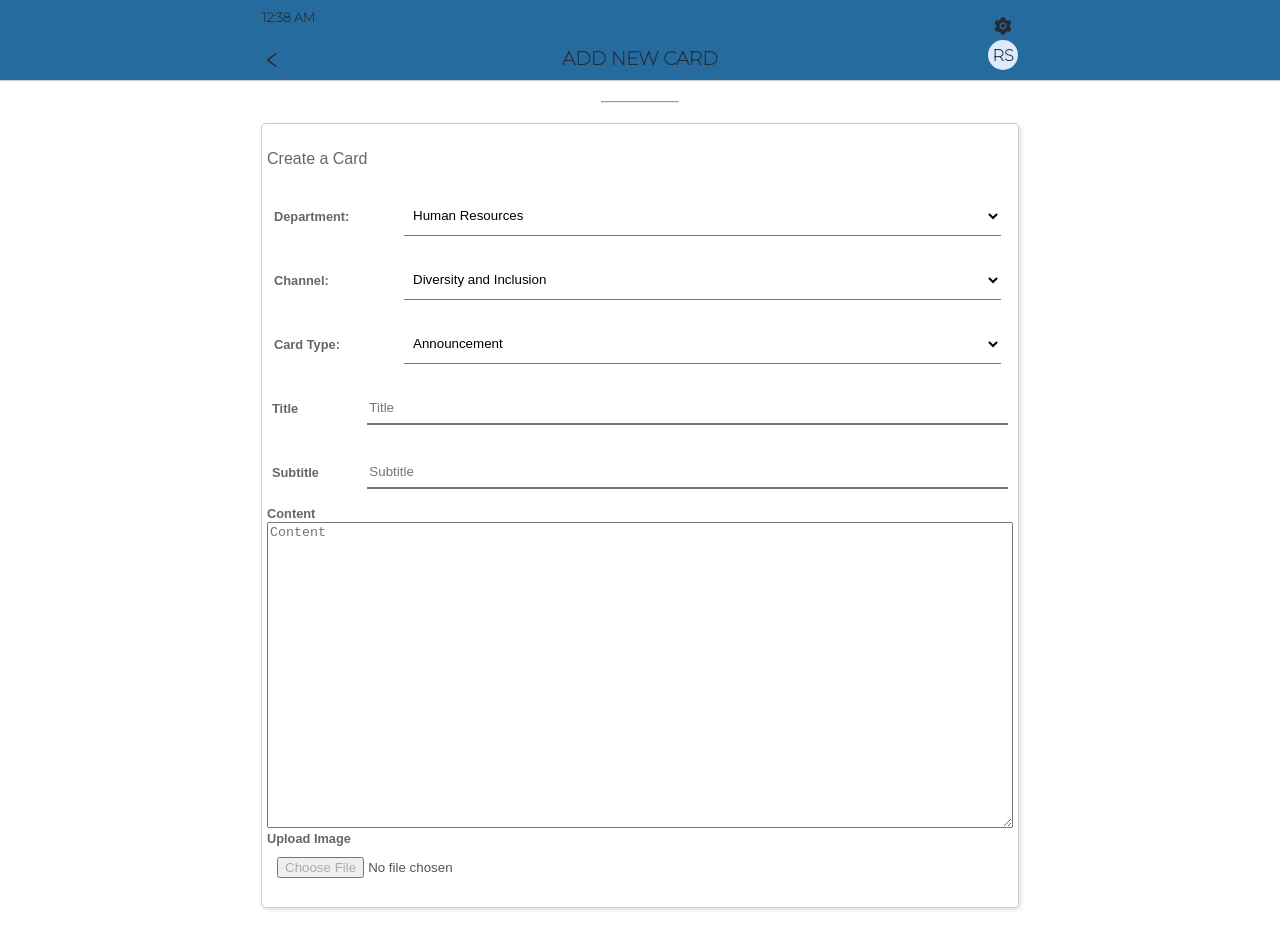
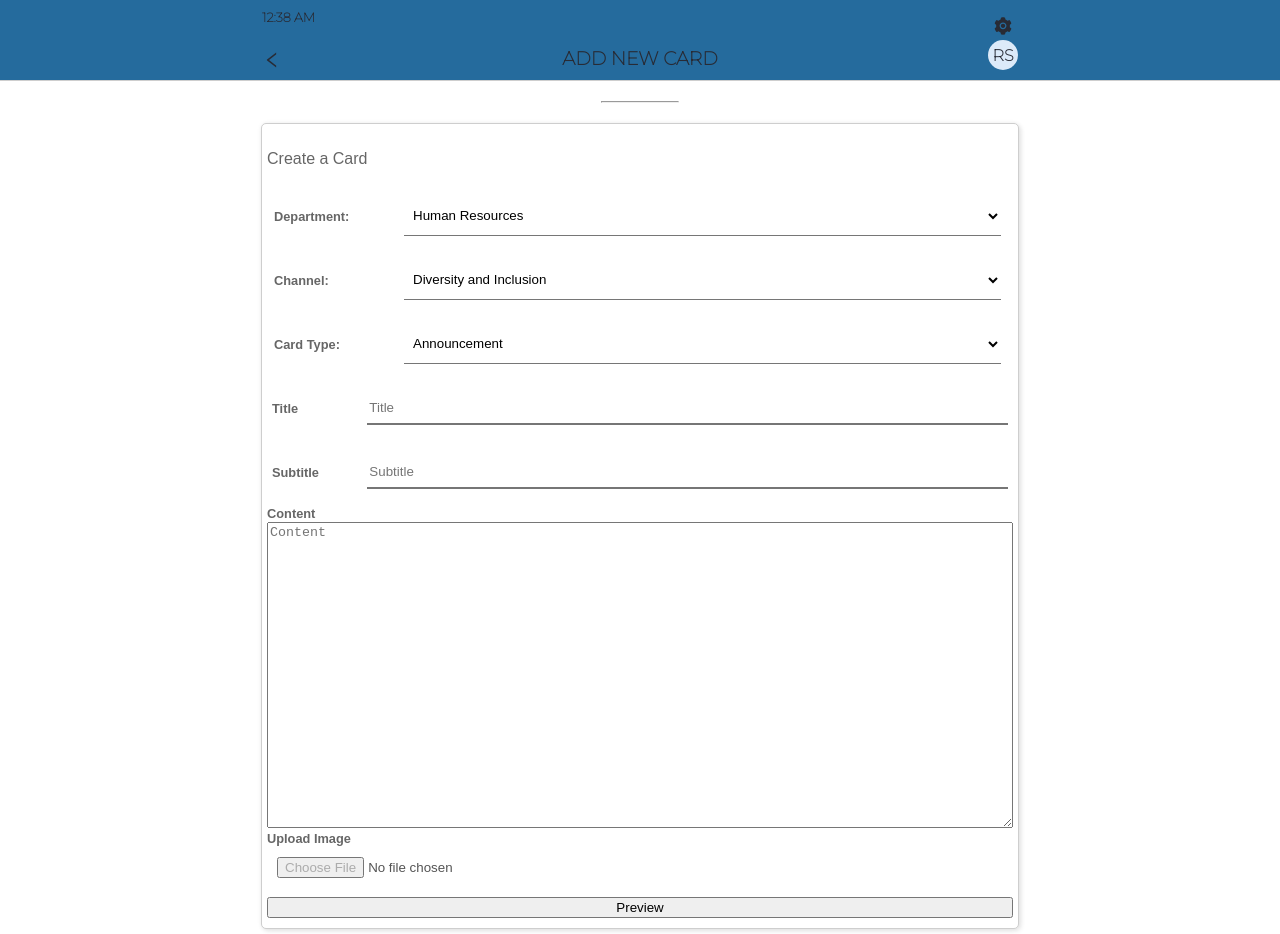
Before and after one commit to leonsuaren/worktime, a React (Create React App) app: page /more/add-card in a window 1280 px wide. Before the commit the page ends 913 px from the top, so only its background shows below. Built offline with nearby package versions, Linux system fonts and the light colour scheme; no server answers.

Commit message:
the submit basic functionallity is up and running

```diff
--- a/package.json
+++ b/package.json
@@ -11,6 +11,7 @@
     "prop-types": "^15.7.2",
     "react": "^17.0.1",
     "react-dom": "^17.0.1",
+    "react-hook-form": "^7.25.1",
     "react-icons": "^3.11.0",
     "react-router-dom": "^6.0.2",
     "react-scripts": "4.0.0",
--- a/src/components/cards/create-card/CreateCard.jsx
+++ b/src/components/cards/create-card/CreateCard.jsx
@@ -1,15 +1,17 @@
-import React, { useRef } from 'react';
+import React, { useState } from 'react';
+import { useForm } from 'react-hook-form';
 import { StyledCreateCard, Title, SelectChannel, Label, Span, Select, SelectDepartment, SelectImage, Input, CreateContent } from './styled';
 
 export const CreateCard = () => {
-  const ref = useRef();
-  console.log(ref.current);
+  const { register, handleSubmit } = useForm();
+  const [ cardInformation, setCardInformation ] = useState("");
+
   return (
-    <StyledCreateCard>
+    <StyledCreateCard onSubmit={handleSubmit((data) => setCardInformation(data))}>
       <Title>Create a Card</Title>
       <SelectDepartment>
-        <Label for="deparment"><Span>Department:</Span></Label>
-        <Select name="deparment" ref={ref}>
+        <Label for="department"><Span>Department:</Span></Label>
+        <Select {...register("department")} name="department">
           <option value='human-resuorces' >Human Resources</option>
           <option value='warehouse' >Warehouse</option>
           <option value='freezer' >Freezer</option>
@@ -18,7 +20,7 @@ export const CreateCard = () => {
       </SelectDepartment>
       <SelectChannel>
         <Label for="channel"><Span>Channel:</Span></Label>
-        <Select name="channel">
+        <Select {...register("channel")} name="channel">
           <option value="diversity">Diversity and Inclusion</option>
           <option value="covid">COVIT-19 Comunications</option>
           <option value="focus">Focus on Wellness</option>
@@ -32,25 +34,26 @@ export const CreateCard = () => {
       </SelectChannel>
       <SelectChannel>
         <Label for="type"><Span>Card Type:</Span></Label>
-        <Select name="type" defaultValue="announcements">
+        <Select {...register("type")} name="type" defaultValue="announcements">
           <option value="informative">Informative</option>
           <option value="announcements">Announcement</option>
         </Select>
       </SelectChannel>
       <CreateContent>
         <Label for="title"><Span>Title</Span></Label>
-        <Input type="text" name="title" placeholder="Title" />
+        <Input {...register("title")} type="text" name="title" placeholder="Title" />
       </CreateContent>
       <CreateContent>
         <Label for="subtitle"><Span>Subtitle</Span></Label>
-        <Input ref={ref} type="text" name="subtitle" placeholder="Subtitle" />
+        <Input {...register("subtitle")} type="text" name="subtitle" placeholder="Subtitle" />
       </CreateContent>
         <Label for="content"><Span>Content</Span></Label>
-        <textarea type="text" name="content" placeholder="Content" cols="30" rows="20" />
+        <textarea {...register("content")} type="text" name="content" placeholder="Content" cols="30" rows="20" />
       <SelectImage>
         <Label for="selectImage"><Span>Upload Image</Span></Label>
         <Input disabled type="file" />
       </SelectImage>
+      <button type="submit" >Preview</button>
     </StyledCreateCard>
   )
 }
--- a/src/components/cards/create-card/styled.jsx
+++ b/src/components/cards/create-card/styled.jsx
@@ -1,6 +1,6 @@
 import styled from 'styled-components';
 
-export const StyledCreateCard = styled.div`
+export const StyledCreateCard = styled.form`
   display: flex;
   flex-direction: column;
   justify-items: center;
```
Also changed, not shown: 1 other file (tests, documents, lock files or other folders).
